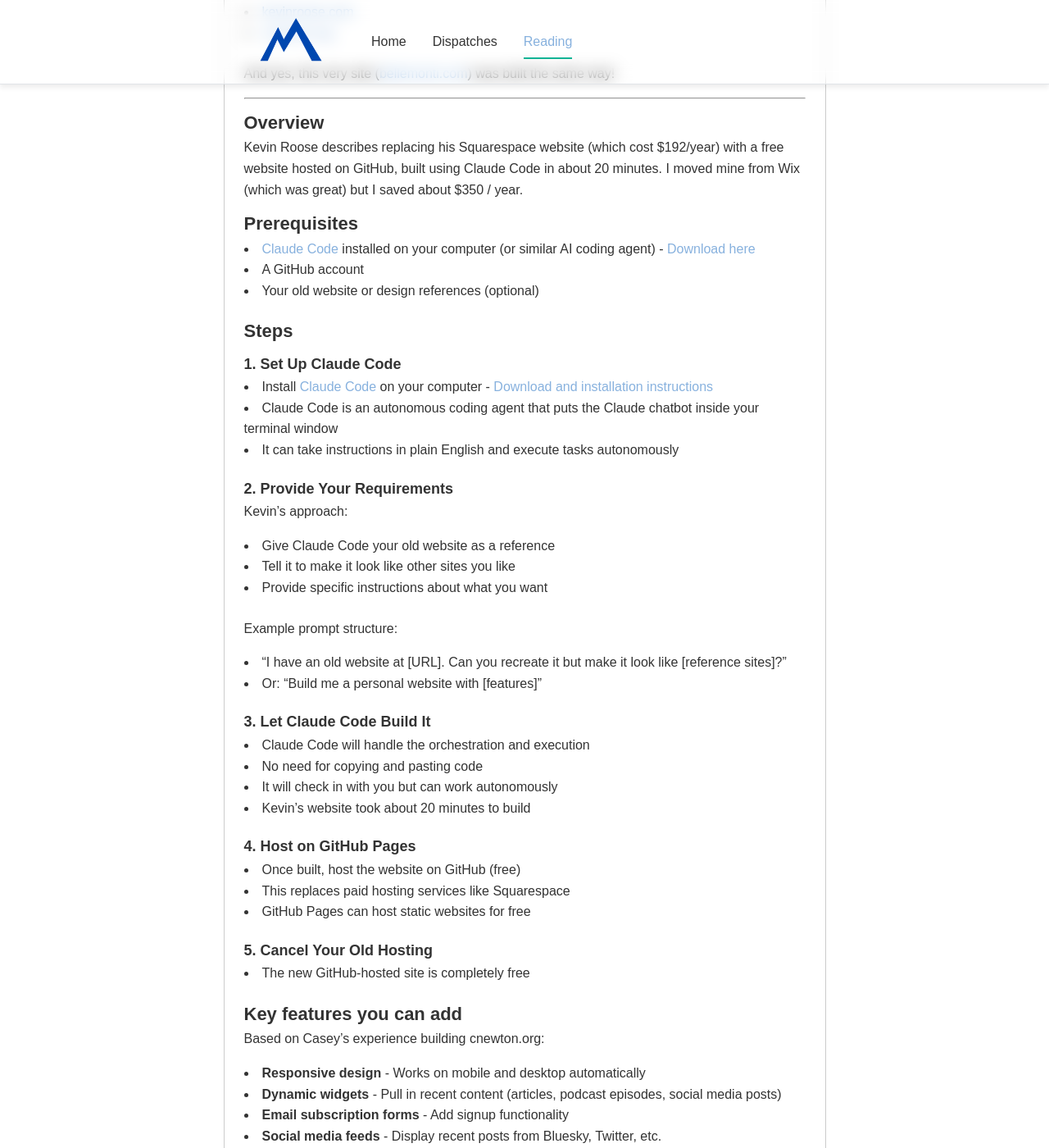
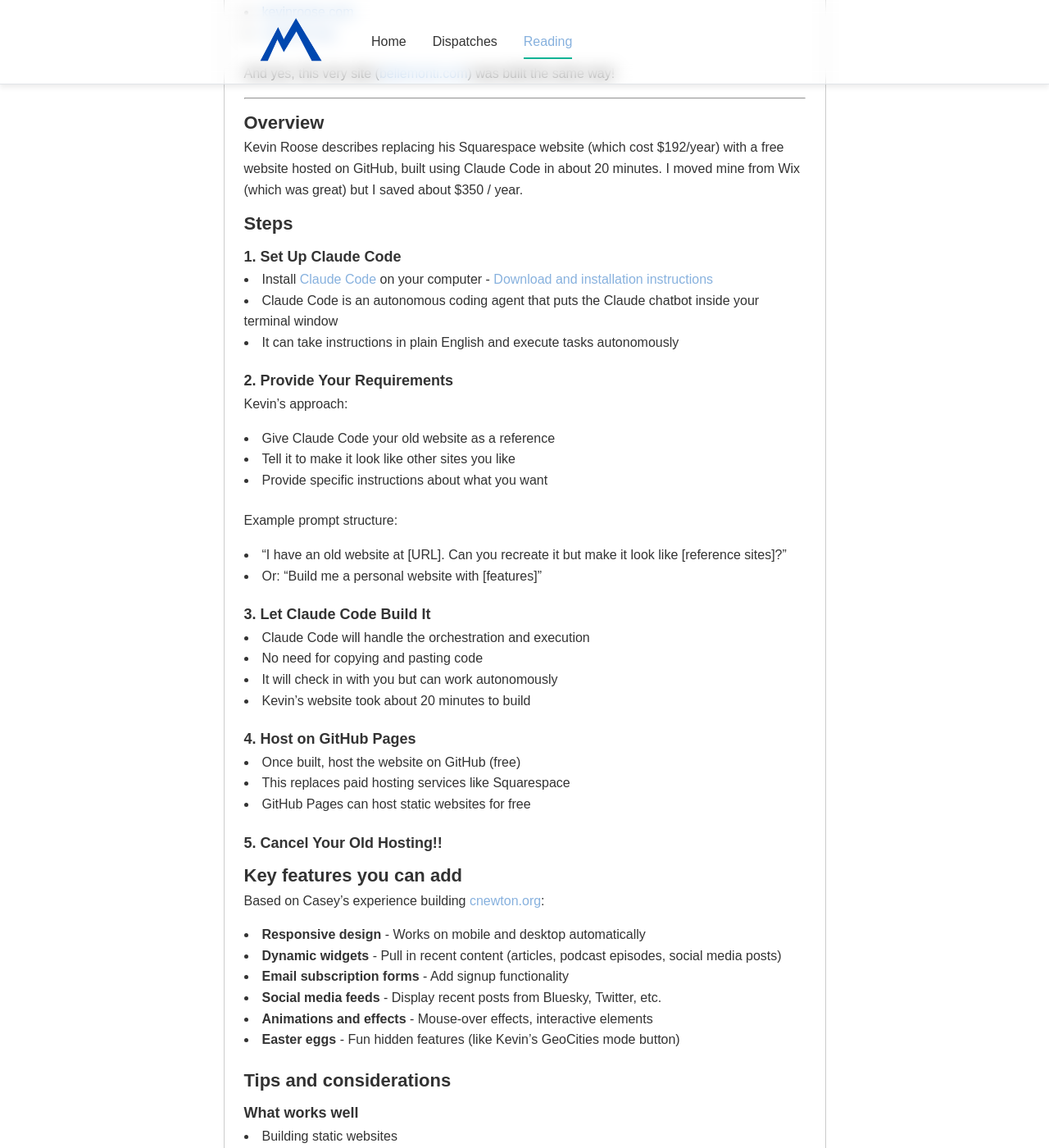
Before and after one commit to gibbygee/bellemonti-website, a Jekyll site: the page built from _readings/2026-01-16-reading.md, in a window 1280 px wide and 1400 px high, scrolled down 374 px. Shown: the whole window at 82% size. Built offline with Jekyll 4.4.1, drawn with Linux system fonts in a browser that asks for light colours.

Commit message:
Remove prerequisites section from the reading post on creating websites with Claude Code and GitHub Pages to streamline content and improve focus on the setup steps.

```diff
--- a/_readings/2026-01-16-reading.md
+++ b/_readings/2026-01-16-reading.md
@@ -16,12 +16,6 @@
 ## Overview
 
 Kevin Roose describes replacing his Squarespace website (which cost $192/year) with a free website hosted on GitHub, built using Claude Code in about 20 minutes. I moved mine from Wix (which was great) but I saved about $350 / year.
-
-## Prerequisites
-
-- [Claude Code](https://claude.com/product/claude-code) installed on your computer (or similar AI coding agent) - [Download here](https://docs.claude.com/en/docs/claude-code/quickstart)
-- A GitHub account
-- Your old website or design references (optional)
 
 ## Steps
 
@@ -51,12 +45,12 @@
 - This replaces paid hosting services like Squarespace
 - GitHub Pages can host static websites for free
 
-### 5. Cancel Your Old Hosting
-- The new GitHub-hosted site is completely free
+### 5. Cancel Your Old Hosting!!
+
 
 ## Key features you can add
 
-Based on Casey's experience building cnewton.org:
+Based on Casey's experience building [cnewton.org](https://cnewton.org):
 
 - **Responsive design** - Works on mobile and desktop automatically
 - **Dynamic widgets** - Pull in recent content (articles, podcast episodes, social media posts)
```
